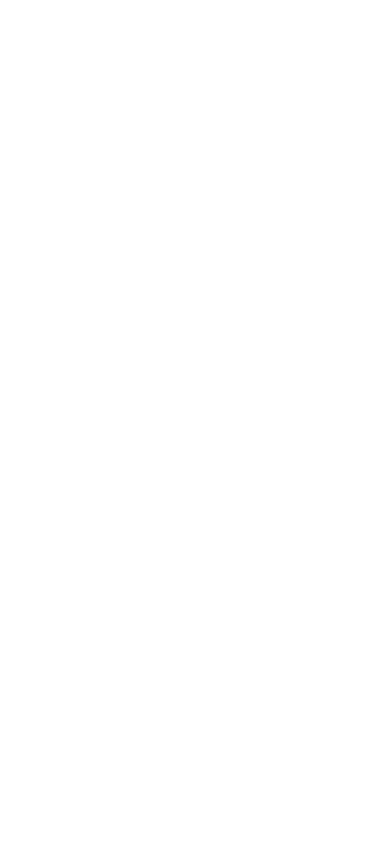
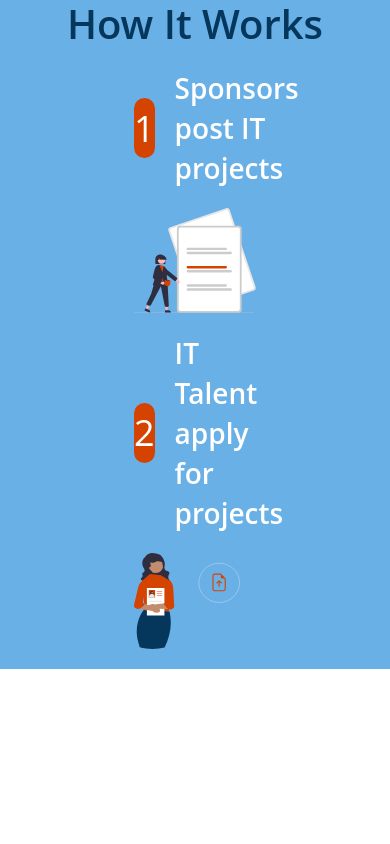
Before and after one commit to redmac135/jobmkt.io, a Next.js app: page / in a window 390 px wide. Shown: the top 844 px of the page. Built offline with nearby package versions, Linux system fonts and the light colour scheme.

Commit message:
feat; made dimensions absolute and adaptive for mobile and tablet view

```diff
--- a/src/app/page.module.css
+++ b/src/app/page.module.css
@@ -9,22 +9,22 @@
 .section3 {
   position: absolute;
   width: 100%;
-  min-height: 480px; /* Ensure a minimum height to prevent content overflow */
+  min-height: 480px;
   left: 50%;
   transform: translateX(-50%);
-  top: 1234px;
+  /* top: 1234px; */ /* Can include this when putting actual sections together. this is where it should be located on site */
   background: rgba(11, 126, 214, 0.61);
   display: flex;
   flex-direction: column;
   align-items: center;
   justify-content: center;
-  padding: 0 114px; /* Adjust padding as needed */
-  box-sizing: border-box; /* Ensure padding is included in width calculation */
+  padding: 0 114px;
+  box-sizing: border-box;
 }
 
 .subheading {
   width: 384px;
-  max-width: 100%; /* Ensure subheading doesn't overflow */
+  max-width: 100%;
   height: 48px;
   font-family: "Open Sans", sans-serif;
   font-style: normal;
@@ -33,15 +33,16 @@
   line-height: 48px;
   color: #05365b;
   margin-bottom: 20px;
-  text-align: center; /* Center align text */
-  align-self: flex-start; /* This aligns the subheading to the left */
-  margin-left: 114px; /* Same left margin as the .steps container */
+  align-self: flex-start;
+  margin-left: 114px;
 }
 
 .steps {
   display: flex;
   justify-content: space-between;
   width: 100%;
+  padding: 0 114px;
+  box-sizing: border-box;
 }
 
 .step {
@@ -91,25 +92,29 @@
 @media (max-width: 768px) {
   /* Mobile view */
   .section3 {
-    min-height: auto; /* Allow section to shrink based on content */
-    height: auto; /* Allow height to adjust based on content */
-    top: 1277px;
-    padding: 0 20px; /* Adjust padding as needed */
+    min-height: auto;
+    height: auto;
+    /* top: 1277px; */ /* Can include this when putting actual sections together. this is where it should be located on site */
+    padding: 0 20px;
   }
 
   .steps {
-    flex-direction: column; /* Stack steps vertically on mobile */
+    flex-direction: column;
     align-items: center;
   }
 
   .step {
-    width: 100%; /* Full width for mobile */
-    margin-bottom: 20px; /* Add some space between steps */
+    width: 100%;
+    margin-bottom: 20px;
   }
 
   .subheading {
-    margin-left: 0; /* Center the subheading */
-    text-align: center; /* Center align text */
-    align-self: center; /* Center align element */
+    margin-left: 0;
+    text-align: center;
+    align-self: center;
+    margin-bottom: 20px;
   }
 }
+
+.section4 {
+}
```
